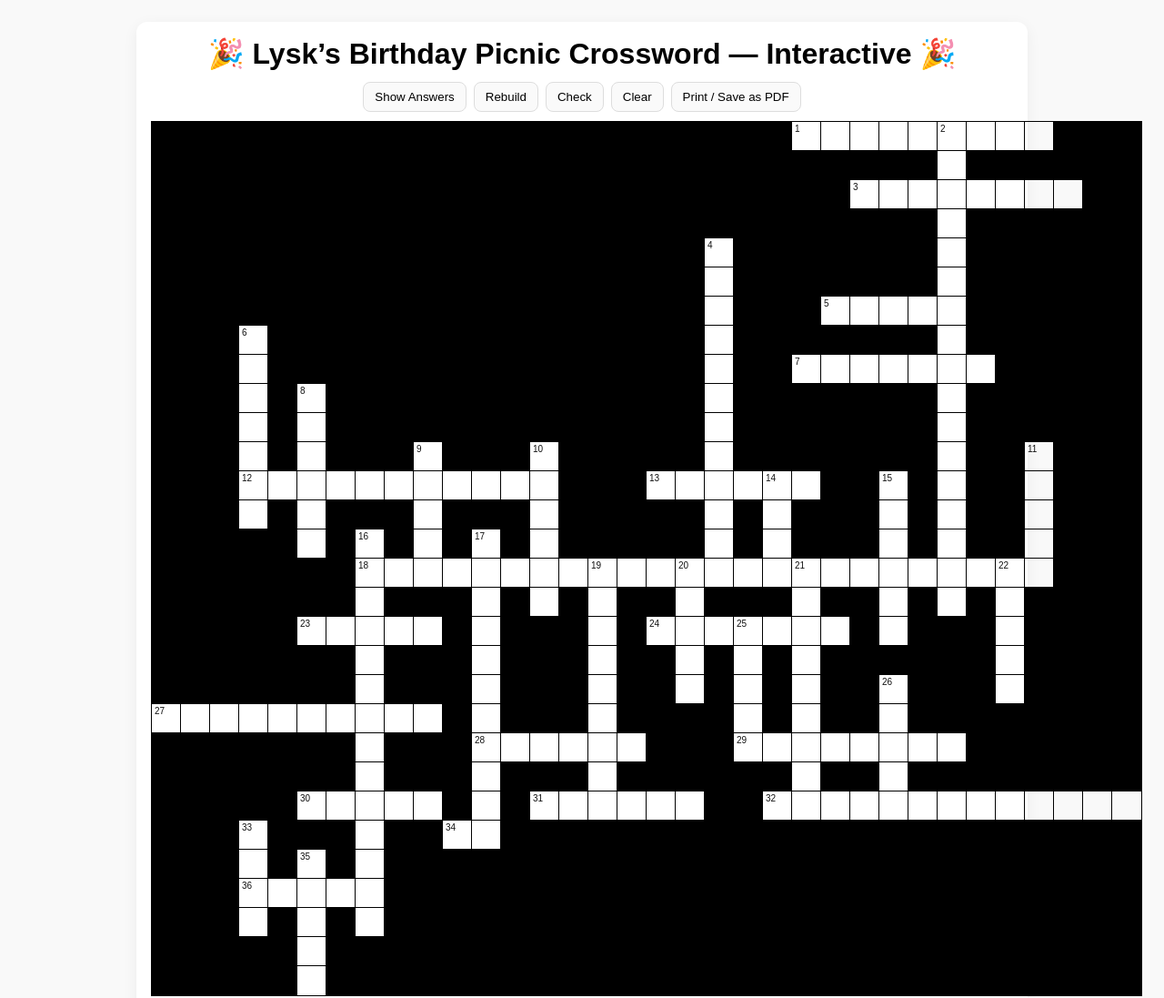
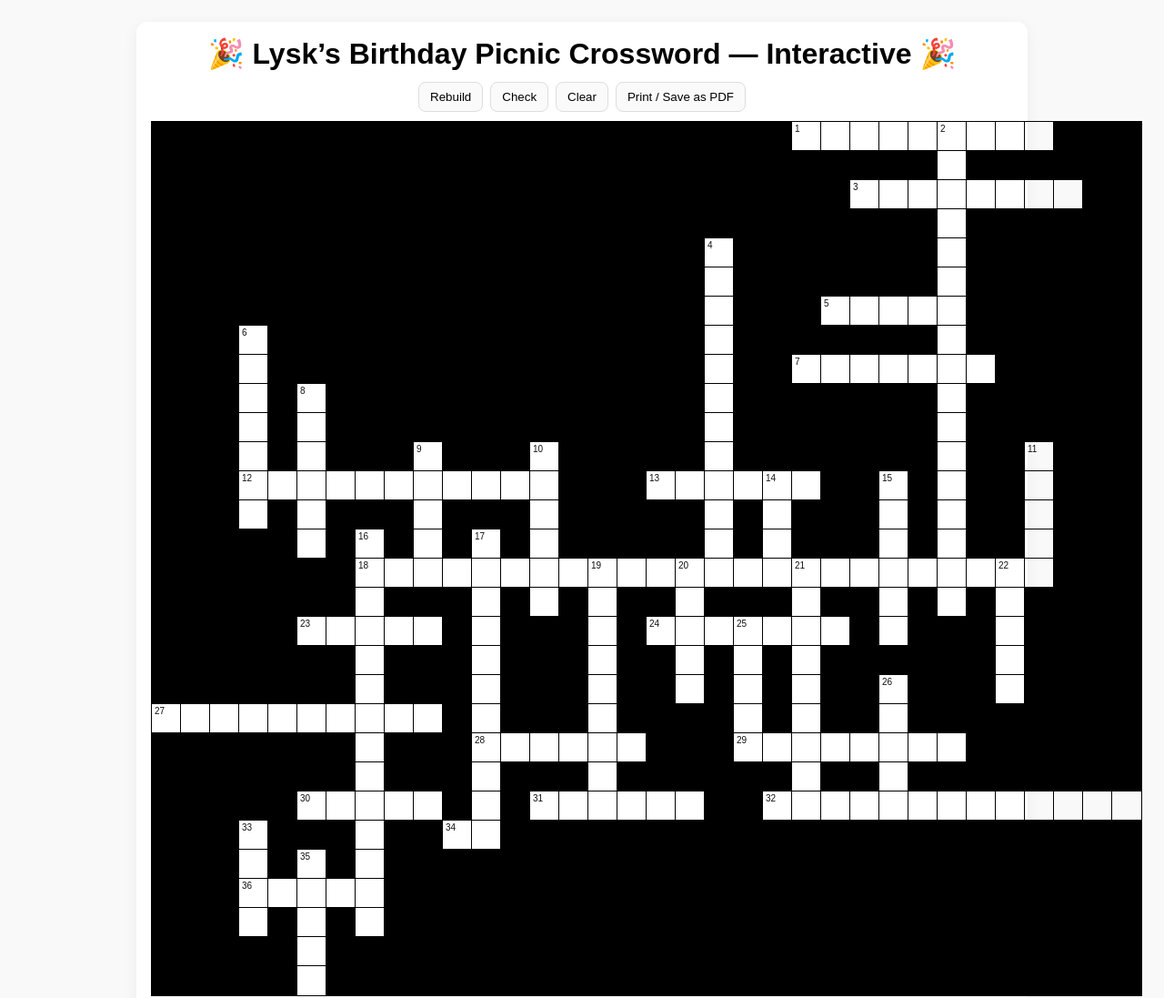
Before and after one commit to elw33/30thcrossword, a plain HTML site: page index.html in a window 1280 px wide. Shown: the top 1097 px of the page at 91% size. Drawn offline with Linux system fonts and the light colour scheme.

Commit message:
Update index.html

```diff
--- a/index.html
+++ b/index.html
@@ -35,7 +35,6 @@
   <div class="wrap">
     <h1>🎉 Lysk’s Birthday Picnic Crossword — Interactive 🎉</h1>
     <div class="controls">
-      <button id="toggleAnswers">Show Answers</button>
       <button id="rebuild">Rebuild</button>
       <button id="check">Check</button>
       <button id="clear">Clear</button>
```
